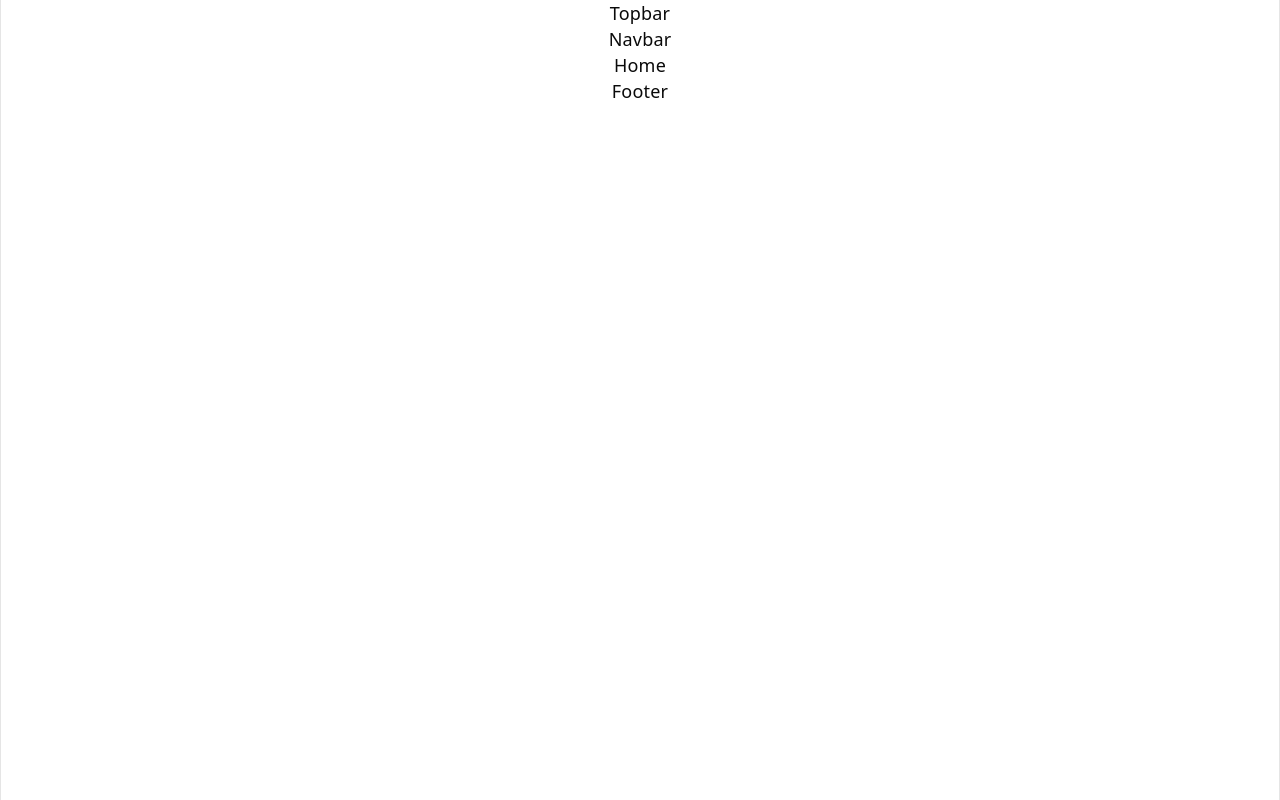
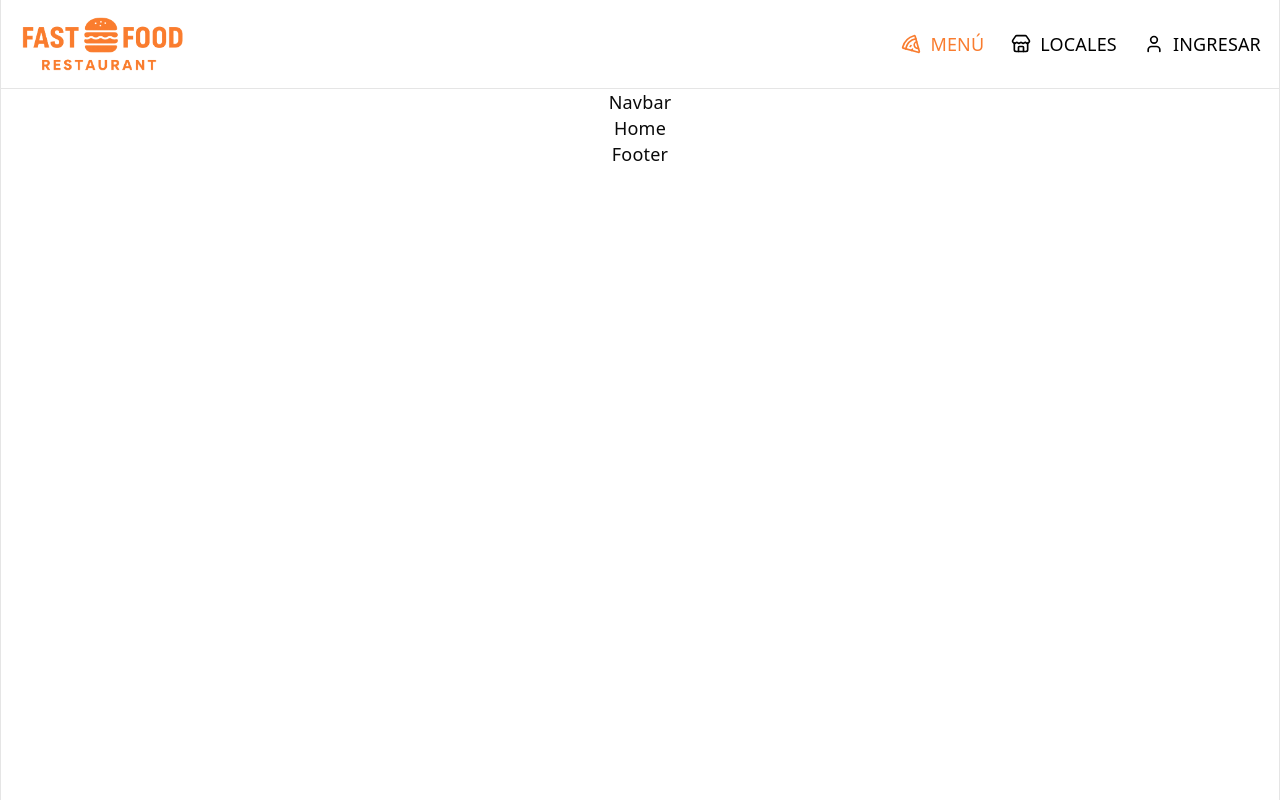
Before and after one commit to detossj/fastFoodRestaurant, a React (Vite) app: page / in a window 1280 px wide. Built offline with nearby package versions, Linux system fonts and the light colour scheme.

Commit message:
Se cambio Topbar.tsx

```diff
--- a/src/components/Topbar.tsx
+++ b/src/components/Topbar.tsx
@@ -1,9 +1,108 @@
-import React from 'react'
+import logo from "../assets/images/logo.webp"
+import { Link, useLocation } from "@tanstack/react-router"
+import { Pizza, Store, User, LogOut } from "lucide-react"
+// Importamos tu futura store de Zustand
+// import { useAuthStore } from "../stores/authStore"
+import {
+  DropdownMenu,
+  DropdownMenuContent,
+  DropdownMenuItem,
+  DropdownMenuTrigger,
+} from "@/components/ui/dropdown-menu"
 
-const Topbar = () => {
+const TopBar = () => {
+  // const { user, logout } = useAuthStore()
+
+  // Usamos el hook de TanStack Router para saber en qué ruta estamos
+  const pathname = useLocation({ select: (location) => location.pathname })
+
+  const activeMenuPaths = [
+    "/",
+    "/acompanamientos",
+    "/bebidas",
+    "/pizzas",
+    "/hamburguesas",
+    "/postres",
+    "/extras",
+    "/promociones"
+  ]
+
+  const activeAuthPaths = ["/login", "/register"]
+  const activePerfilPaths = ["/perfil", "/pedidos"]
+
+  const isMenuActive = activeMenuPaths.includes(pathname)
+  const isAuthActive = activeAuthPaths.includes(pathname)
+  const isPerfilActive = activePerfilPaths.includes(pathname)
+
+
+  const baseLinkClass = "flex items-center gap-2 transition-colors duration-200 cursor-pointer font-medium"
+  const activeClass = "text-[#f97c2f]"
+  const inactiveClass = "text-black hover:text-[#f97c2f]"
+
   return (
-    <div>Topbar</div>
+    <div className="py-2 border-b border-[#e5e5e5] bg-white">
+      <div className="container mx-auto px-4 flex flex-col md:flex-row md:justify-between items-center gap-3 md:gap-0">
+
+        <Link to="/">
+          <img src={logo} alt="Logo" className="h-[70px]" />
+        </Link>
+
+        <div className="flex flex-wrap justify-center items-center gap-4 md:gap-6">
+
+          <Link
+            to="/"
+            className={`${baseLinkClass} ${isMenuActive ? activeClass : inactiveClass}`}
+          >
+            <Pizza size={20} /> MENÚ
+          </Link>
+
+          <Link
+            to="/locales"
+            className={`${baseLinkClass} ${pathname === '/locales' ? activeClass : inactiveClass}`}
+          >
+            <Store size={20} /> LOCALES
+          </Link>
+
+          {/* {user ? (
+            <DropdownMenu>
+              <DropdownMenuTrigger
+                className={`${baseLinkClass} outline-none ${isPerfilActive ? activeClass : inactiveClass}`}
+              >
+                <User size={20} /> {user.name}
+              </DropdownMenuTrigger>
+
+
+              <DropdownMenuContent align="end" className="w-48">
+
+                <DropdownMenuItem asChild>
+                  <Link to="/perfil" className="cursor-pointer w-full">Perfil</Link>
+                </DropdownMenuItem>
+
+                <DropdownMenuItem asChild>
+                  <Link to="/pedidos" className="cursor-pointer w-full">Pedidos</Link>
+                </DropdownMenuItem>
+
+                <DropdownMenuItem
+                  onClick={logout}
+                  className="cursor-pointer text-red-600 focus:text-red-600 focus:bg-red-50 mt-1"
+                >
+                  <LogOut size={16} className="mr-2" /> Cerrar sesión
+                </DropdownMenuItem>
+              </DropdownMenuContent>
+            </DropdownMenu>
+          ) : ( */}
+            <Link
+              to="/login"
+              className={`${baseLinkClass} ${isAuthActive ? activeClass : inactiveClass}`}
+            >
+              <User size={20} /> INGRESAR
+            </Link>
+          {/* )} */}
+
+        </div>
+      </div>
+    </div>
   )
 }
 
-export default Topbar
+export default TopBar
```
